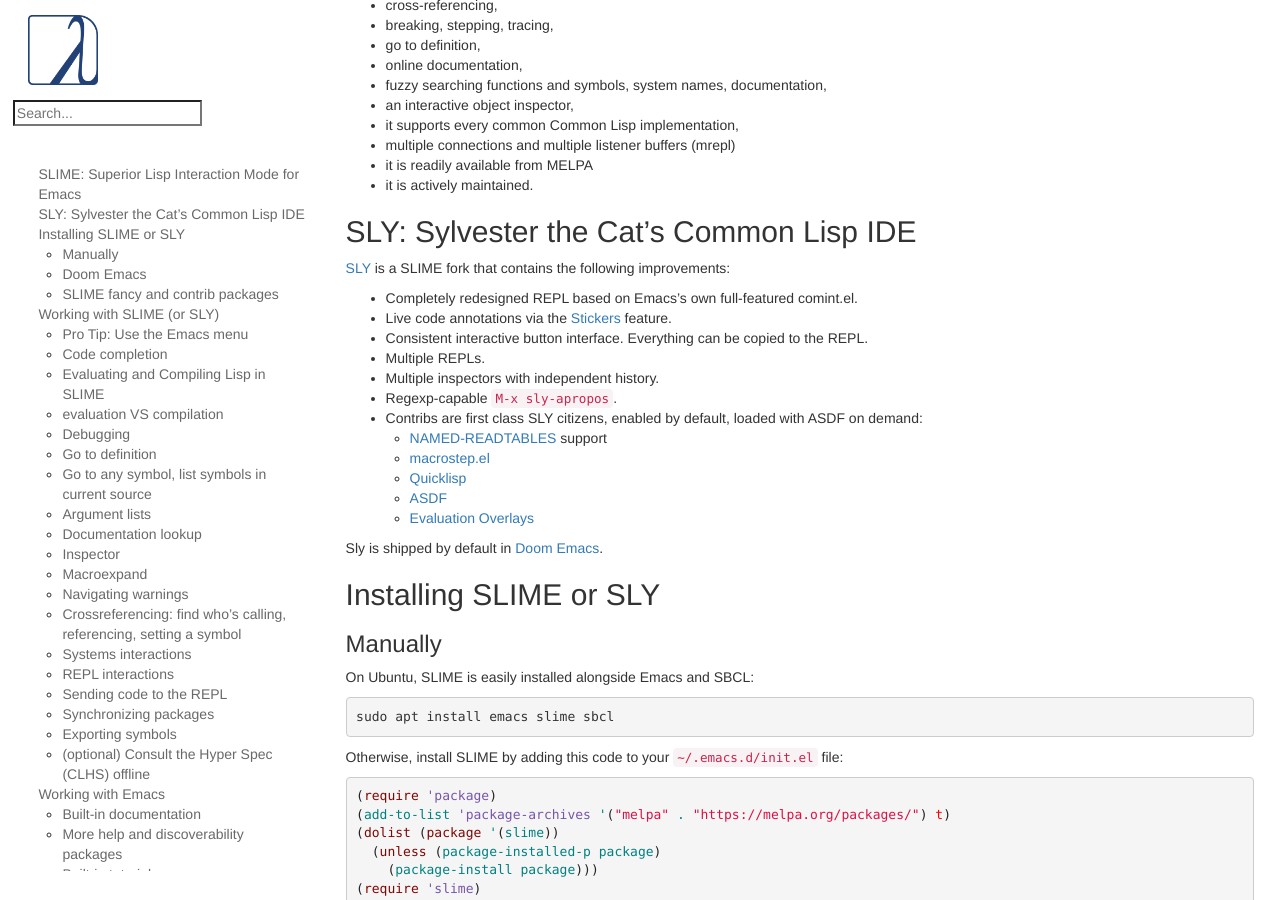
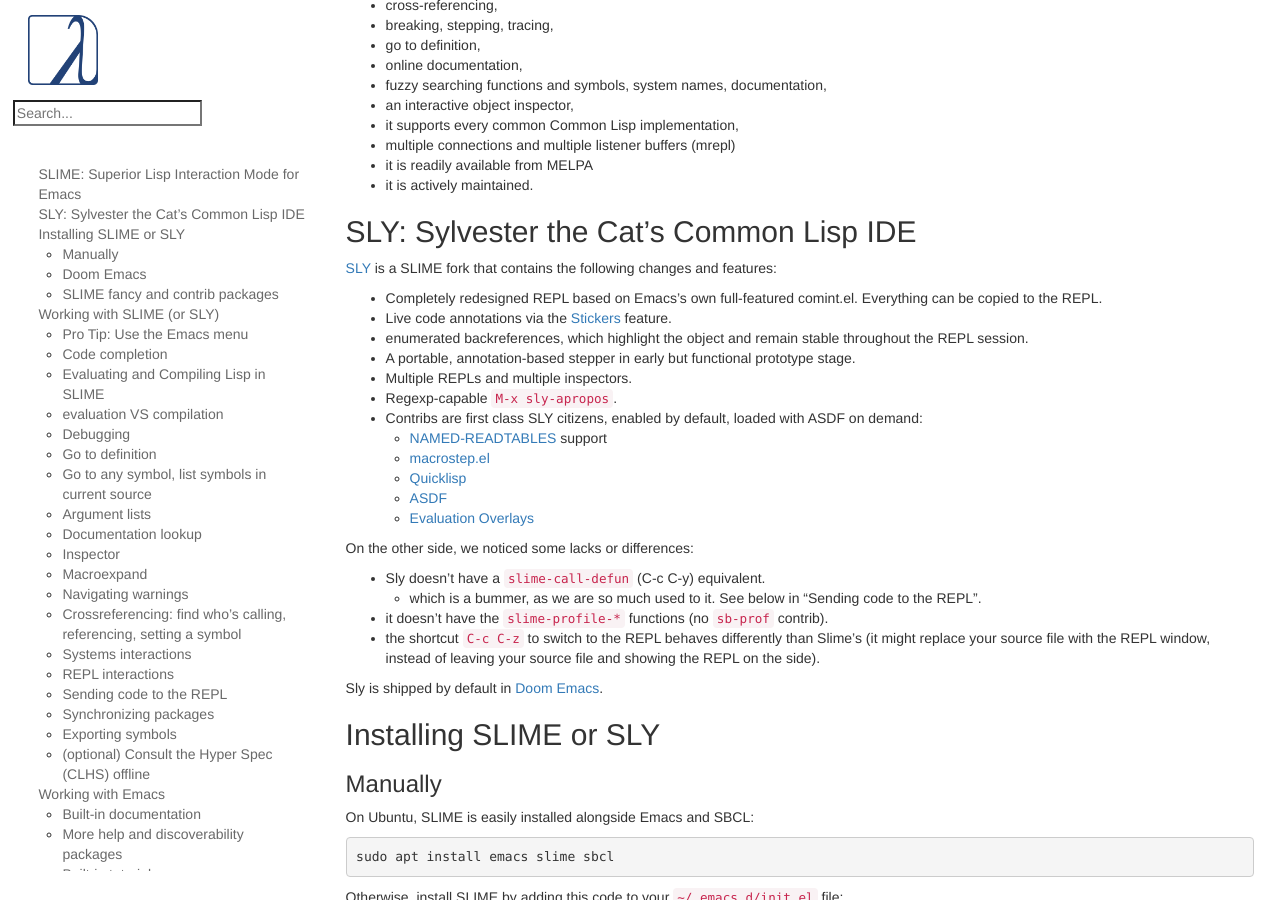
Before and after one commit to LispCookbook/cl-cookbook, a Jekyll site: the page built from emacs-ide.md, in a window 1280 px wide and 900 px high, scrolled down 1404 px. Built offline with Jekyll 4.4.1, drawn with Linux system fonts in a browser that asks for light colours; some of the changed text lies outside the part shown.

Commit message:
SLY doesn't have slime-call-defun O_o

```diff
--- a/emacs-ide.md
+++ b/emacs-ide.md
@@ -51,13 +51,13 @@
 ## SLY: Sylvester the Cat's Common Lisp IDE
 
 [SLY](https://github.com/joaotavora/sly) is a SLIME fork that contains
-the following improvements:
+the following changes and features:
 
-* Completely redesigned REPL based on Emacs's own full-featured comint.el.
+* Completely redesigned REPL based on Emacs's own full-featured comint.el. Everything can be copied to the REPL.
 * Live code annotations via the [Stickers](https://joaotavora.github.io/sly/#Stickers) feature.
-* Consistent interactive button interface. Everything can be copied to the REPL.
-* Multiple REPLs.
-* Multiple inspectors with independent history.
+* enumerated backreferences, which highlight the object and remain stable throughout the REPL session.
+* A portable, annotation-based stepper in early but functional prototype stage.
+* Multiple REPLs and multiple inspectors.
 * Regexp-capable `M-x sly-apropos`.
 * Contribs are first class SLY citizens, enabled by default, loaded with ASDF on demand:
   - [NAMED-READTABLES](https://github.com/joaotavora/sly-named-readtables) support
@@ -65,6 +65,13 @@
   - [Quicklisp](https://github.com/joaotavora/sly-quicklisp)
   - [ASDF](https://github.com/mmgeorge/sly-asdf)
   - [Evaluation Overlays](https://git.sr.ht/~fosskers/sly-overlay)
+
+On the other side, we noticed some lacks or differences:
+
+* Sly doesn't have a `slime-call-defun` (C-c C-y) equivalent.
+  * which is a bummer, as we are so much used to it. See below in "Sending code to the REPL".
+* it doesn't have the `slime-profile-*` functions (no `sb-prof` contrib).
+* the shortcut `C-c C-z` to switch to the REPL behaves differently than Slime's (it might replace your source file with the REPL window, instead of leaving your source file and showing the REPL on the side).
 
 Sly is shipped by default in [Doom Emacs](https://github.com/doomemacs/doomemacs/).
 
@@ -426,7 +433,7 @@
 
 We saw **C-c C-j**, that sends the expression at point to the REPL and evaluates it.
 
-**C-c C-y** (`slime-call-defun`): send code to the REPL.
+**C-c C-y** (`slime-call-defun`): send code to the REPL (Sly doesn't have this).
 
 When the point is inside a defun and C-c C-y is pressed (below I’ll use [] as an indication where the cursor is)
 
```
